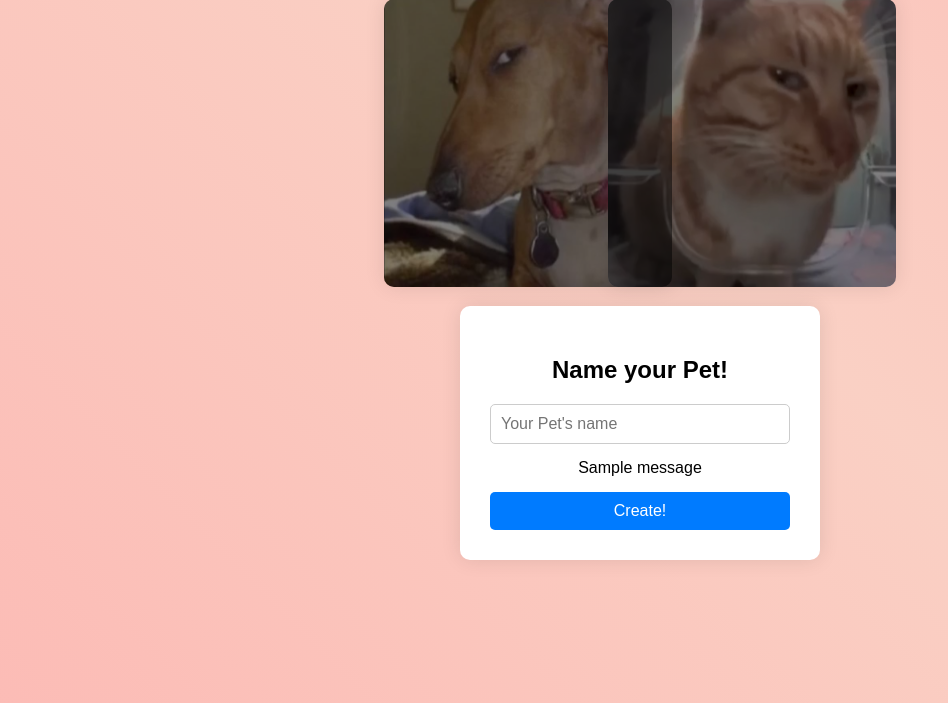
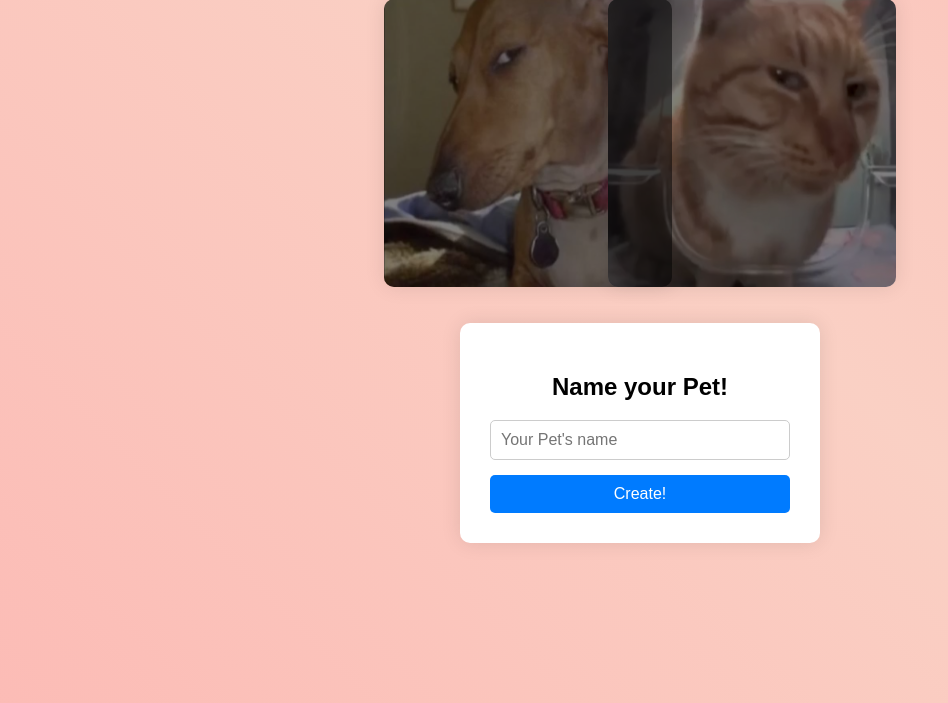
Before and after one commit to KinetiQuestt/KinetiQuest, a Flask app: page /create in a window 1280 px wide. Shown: the part 97-800 px from the top of the page, without its empty margins (0-948 px from the left). Run offline with Flask 3, Linux system fonts and the light colour scheme; tables that the repository leaves empty hold one stand-in row (values such as "Sample post"); one stand-in notice (Sample message) is shown.

Commit message:
Removing leftover code

```diff
--- a/app/templates/create.html
+++ b/app/templates/create.html
@@ -115,20 +115,6 @@
     <h2>Name your Pet!</h2>
     <form action="/create" method="POST">
         <input type="text" name="petName" placeholder="Your Pet's name" required>
-
-        <!-- Flash messages block for errors and success -->
-        {% with messages = get_flashed_messages(with_categories=true) %}
-            {% if messages %}
-                {% for category, message in messages %}
-                    {% if category == 'error' %}
-                    <div class="error-message">{{ message }}</div>
-                    {% elif category == 'success' %}
-                    <div class="success-message">{{ message }}</div>
-                    {% endif %}
-                {% endfor %}
-            {% endif %}
-        {% endwith %}
-
         <button type="submit">Create!</button>
     </form>
 </div>
```
